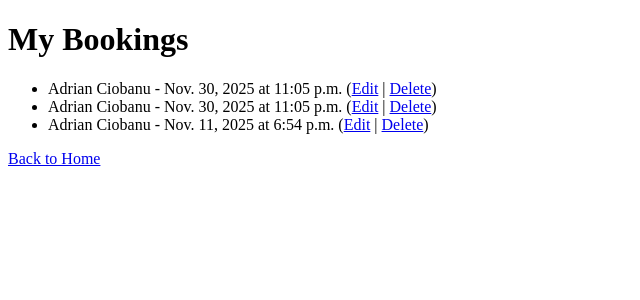
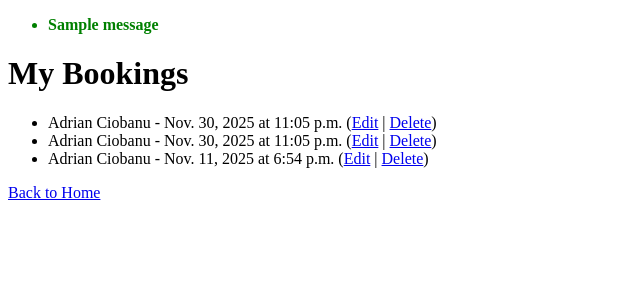
Before and after one commit to h7qju7ts/adrians-kitchen, a Django app: page /bookings/ in a window 1280 px wide. Shown: the top 300 px of the page, without its empty margins (0-640 px from the left). Run offline with Django 5.2, Linux system fonts and the light colour scheme; data comes from the database, SQL or seed files in the repository; both versions use the stored data as it was after the commit; one stand-in notice (Sample message) is shown.

Commit message:
add the tempate + style to view_bookings

```diff
--- a/bookings/templates/view_bookings.html
+++ b/bookings/templates/view_bookings.html
@@ -4,6 +4,13 @@
         <title>My Bookings</title>
     </head>
     <body>
+        {% if messages %}
+        <ul>
+            {% for message in messages %}
+            <li style="color: green; font-weight: bold;">{{ message }}</li>
+            {% endfor %}
+        </ul>
+        {% endif %}
         <h1>My Bookings</h1>
 
         {% if bookings %}
```
Also changed, not shown: db.sqlite3.
